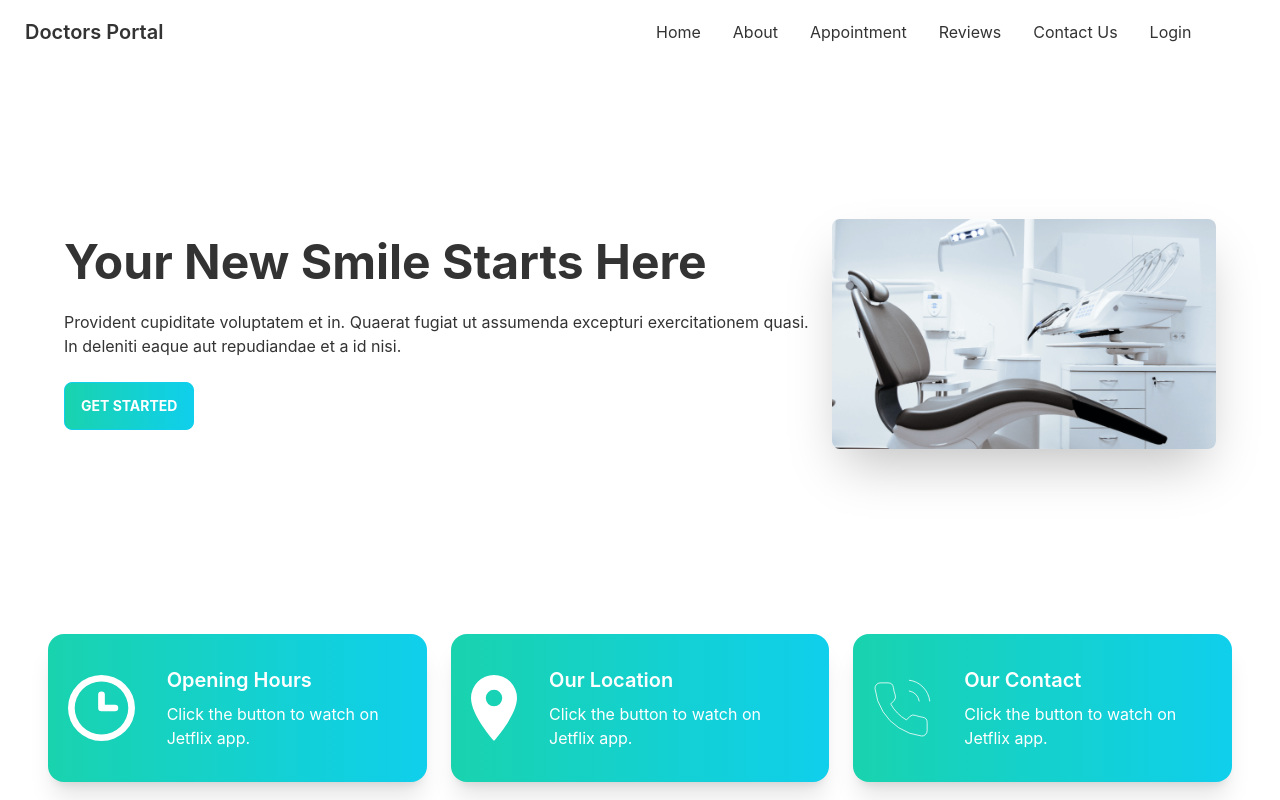
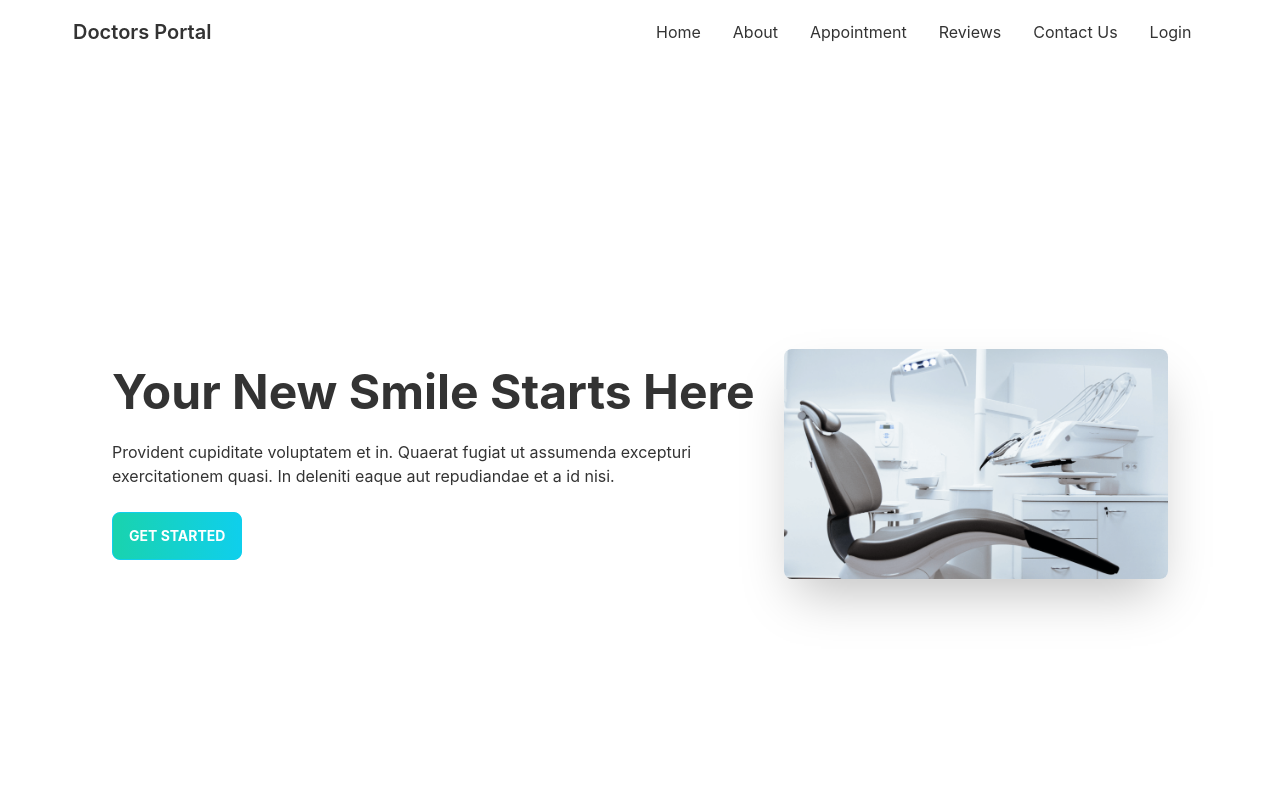
Before and after one commit to FarhanBinShafiq/Doctor-Portal, a React (Create React App) app: page / in a window 1280 px wide. Shown: the top 800 px of the page. Built offline with nearby package versions, Linux system fonts and the light colour scheme; the HTML template or start-up script is replaced by a standard one.

Commit message:
appointment

```diff
--- a/src/App.js
+++ b/src/App.js
@@ -12,7 +12,7 @@ import Navbar from './Pages/Shared/Navbar/Navbar';
 
 function App() {
   return (
-    <div>
+    <div className='max-w-7xl mx-auto px-12'>
       <Navbar />
       <Routes>
         <Route exact path="/" element={<Home/>} />
--- a/src/Pages/Appointmnets/Appoinments.js
+++ b/src/Pages/Appointmnets/Appoinments.js
@@ -3,7 +3,7 @@ import React from 'react';
 const Appoinments = () => {
     return (
         <div>
-            <h2>This is Appoinmnets</h2>
+            <h2>Hello,This is Appoinmnets</h2>
         </div>
     );
 };
--- a/src/Pages/Home/Banner.js
+++ b/src/Pages/Home/Banner.js
@@ -4,7 +4,7 @@ import chair from '../../assets/images/chair.png'
 const Banner = () => {
     return (
         <div>
-            <div class="hero min-h-screen mt-[-130px]">
+            <div class="hero min-h-screen">
                 <div class="hero-content flex-col  lg:flex-row-reverse ">
                     <img src={chair} class="max-w-sm rounded-lg shadow-2xl" />
                     <div>
--- a/src/Pages/Home/Info.js
+++ b/src/Pages/Home/Info.js
@@ -6,7 +6,7 @@ import phone from '../../assets/icons/phone.svg';
 
 const Info = () => {
     return (
-        <div className='grid grid-cols-1 mt-[-100px] lg:grid-cols-3 gap-6'>
+        <div className='grid grid-cols-1  lg:grid-cols-3 gap-6'>
             <InfoCard cardTitle="Opening Hours" bgClass='bg-gradient-to-r from-info to-primary' img={clock}/>
             <InfoCard cardTitle="Our Location" bgClass='bg-gradient-to-r from-info to-primary' img={marker}/>
             <InfoCard cardTitle="Our Contact" bgClass='bg-gradient-to-r from-info to-primary' img={phone}/>
```
